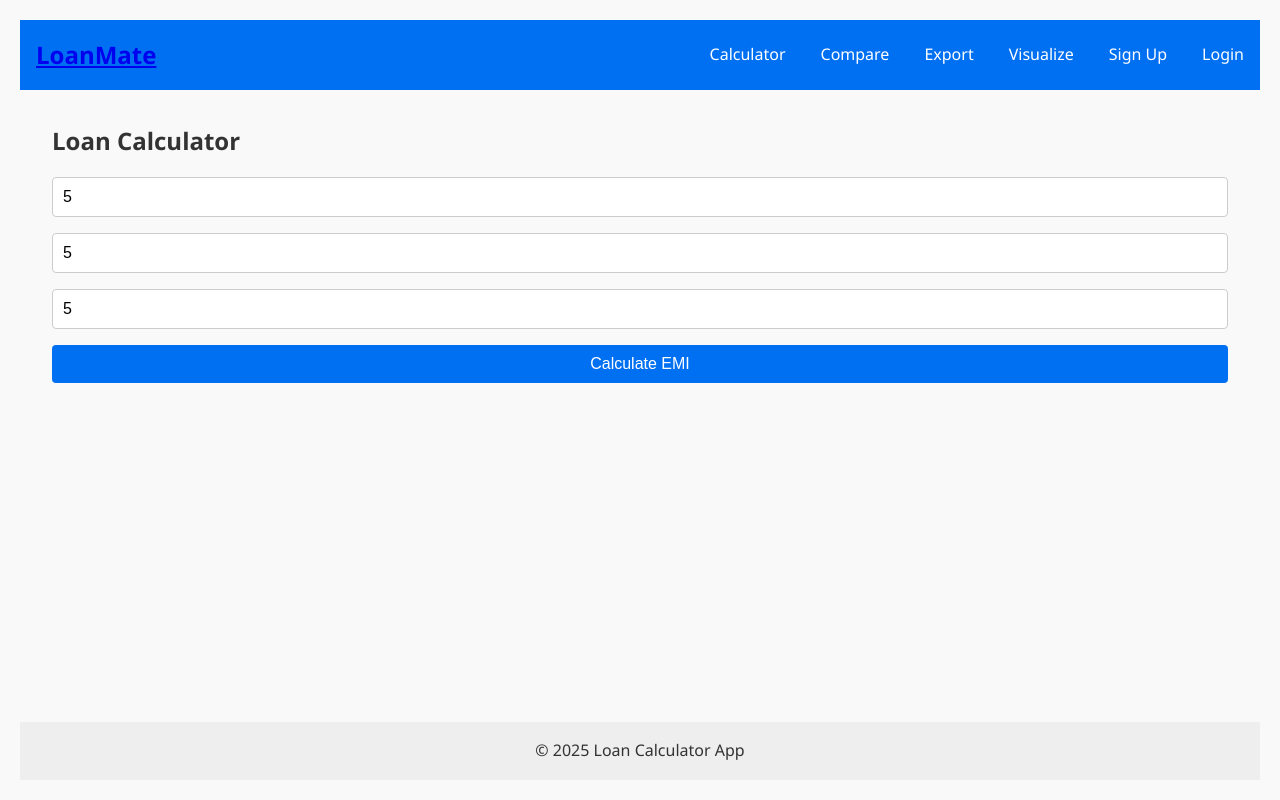
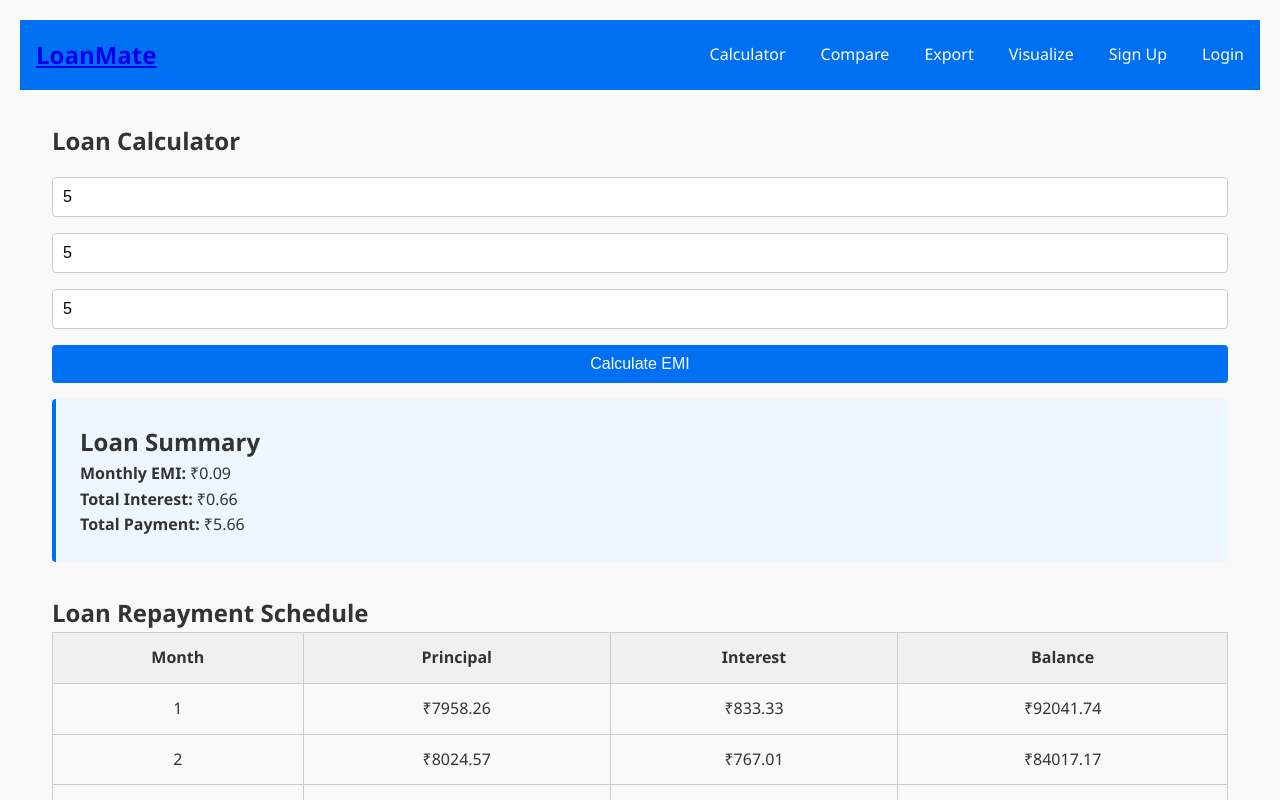
Before and after one commit to Priyal-2005/Loan-Calculator-App, a Next.js app: page /calculator in a window 1280 px wide. Both pictures are taken after typing "5", "5", "5" into the empty fields and a click on the button "Calculate EMI". Shown: the top 800 px of the page. Built offline with nearby package versions, Linux system fonts and the light colour scheme; no server answers.

Commit message:
removed api

```diff
--- a/app/signup/page.js
+++ b/app/signup/page.js
@@ -27,8 +27,8 @@ export default function SignupPage() {
         await createUserWithEmailAndPassword(auth, email, password);
         router.push('/');
       } catch (error) {
-        alert('Error creating account. Please try again.');
-        console.error("Signup Error:", error);
+        console.error("Signup Error:", error.code, error.message);
+        alert(`Signup failed: ${error.message}`);
       }
     } else {
       alert('Please enter a valid email and password.');
--- a/components/AmortizationTable.js
+++ b/components/AmortizationTable.js
@@ -1,35 +1,27 @@
-import React, { useEffect, useState } from 'react';
+import React from 'react';
 
 const AmortizationTable = () => {
-  const [schedule, setSchedule] = useState([]);
+  const loanAmount = 100000;
+  const annualRate = 10;
+  const loanTermMonths = 12;
 
-  useEffect(() => {
-    const fetchSchedule = async () => {
-      try {
-        const response = await fetch("https://www.amortization-api.com/api/v1/schedule", {
-          method: "POST",
-          headers: {
-            "Content-Type": "application/json"
-          },
-          body: JSON.stringify({
-            loan_amount: 100000,
-            interest_rate: 10,
-            loan_term_months: 12
-          })
-        });
+  const monthlyRate = annualRate / 12 / 100;
+  const emi = loanAmount * monthlyRate * Math.pow(1 + monthlyRate, loanTermMonths) / (Math.pow(1 + monthlyRate, loanTermMonths) - 1);
 
-        const result = await response.json();
-        setSchedule(result.schedule || []);
-      } catch (error) {
-        console.error("Failed to fetch amortization schedule:", error);
-      }
-    };
+  const schedule = [];
+  let balance = loanAmount;
 
-    fetchSchedule();
-  }, []);
+  for (let month = 1; month <= loanTermMonths; month++) {
+    const interest = balance * monthlyRate;
+    const principal = emi - interest;
+    balance -= principal;
 
-  if (!Array.isArray(schedule) || schedule.length === 0) {
-    return <p>No amortization schedule to display.</p>;
+    schedule.push({
+      month,
+      principal_payment: principal.toFixed(2),
+      interest_payment: interest.toFixed(2),
+      remaining_balance: balance > 0 ? balance.toFixed(2) : "0.00",
+    });
   }
 
   return (
--- a/components/LoanForm.js
+++ b/components/LoanForm.js
@@ -14,32 +14,20 @@ export default function LoanForm({ onCalculate }) {
 
     if (!P || !r || !n) return;
 
-    try {
-      const response = await fetch("https://www.amortization-api.com/api/v1/schedule", {
-        method: "POST",
-        headers: {
-          "Content-Type": "application/json"
-        },
-        body: JSON.stringify({
-          loan_amount: P,
-          interest_rate: r,
-          loan_term_months: n * 12
-        })
-      });
+    const monthlyRate = r / 12 / 100;
+    const numPayments = n * 12;
+    const emi = P * monthlyRate * Math.pow(1 + monthlyRate, numPayments) / (Math.pow(1 + monthlyRate, numPayments) - 1);
+    const totalAmount = emi * numPayments;
+    const totalInterest = totalAmount - P;
 
-      const data = await response.json();
-
-      onCalculate(
-        {
-          emi: data.emi.toFixed(2),
-          totalAmount: data.total_payment.toFixed(2),
-          totalInterest: data.total_interest.toFixed(2),
-        },
-        data.schedule
-      );
-    } catch (error) {
-      console.error("API call failed:", error);
-    }
+    onCalculate(
+      {
+        emi: emi.toFixed(2),
+        totalAmount: totalAmount.toFixed(2),
+        totalInterest: totalInterest.toFixed(2),
+      },
+      [] // no schedule since we're not using an API
+    );
   };
 
   return (
```
